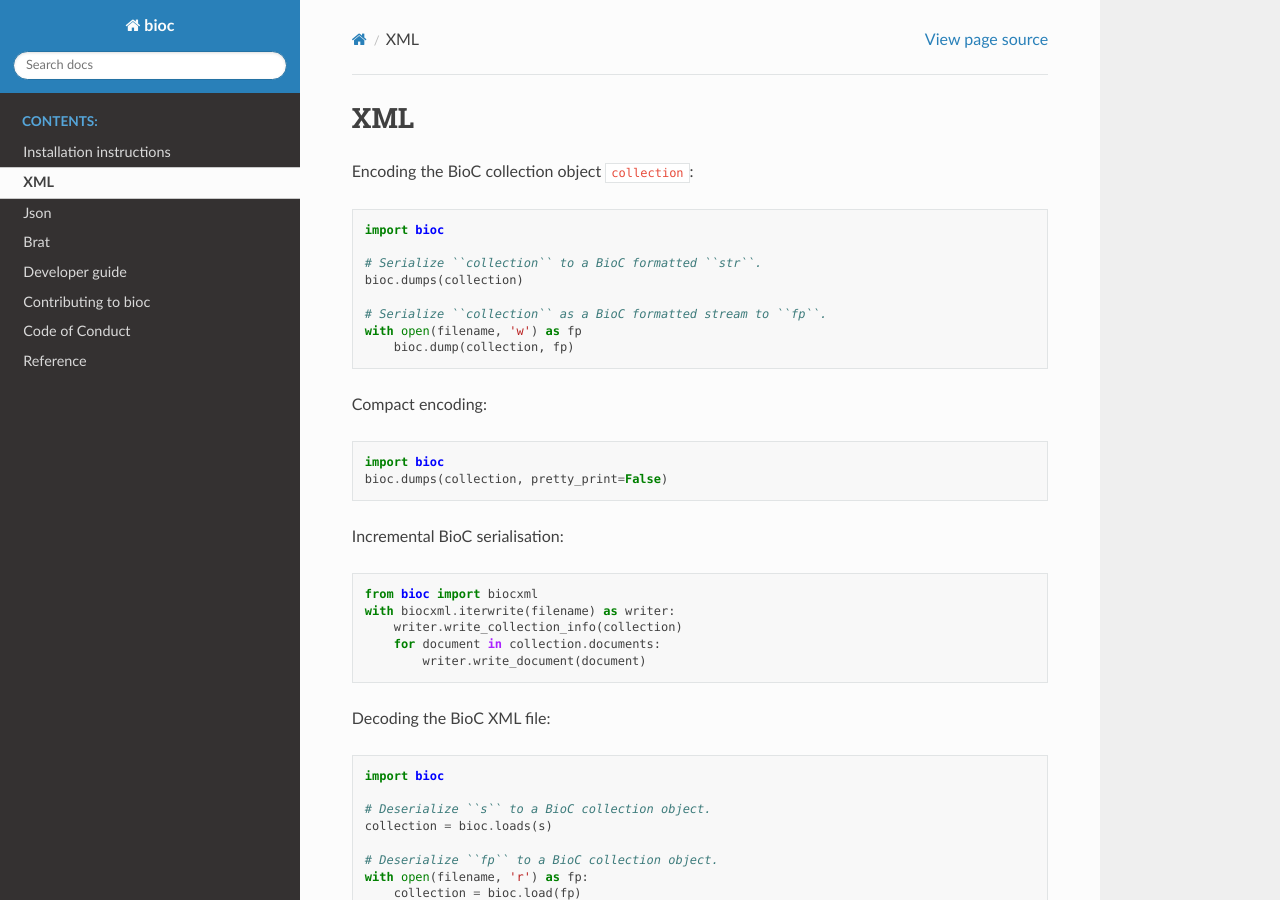
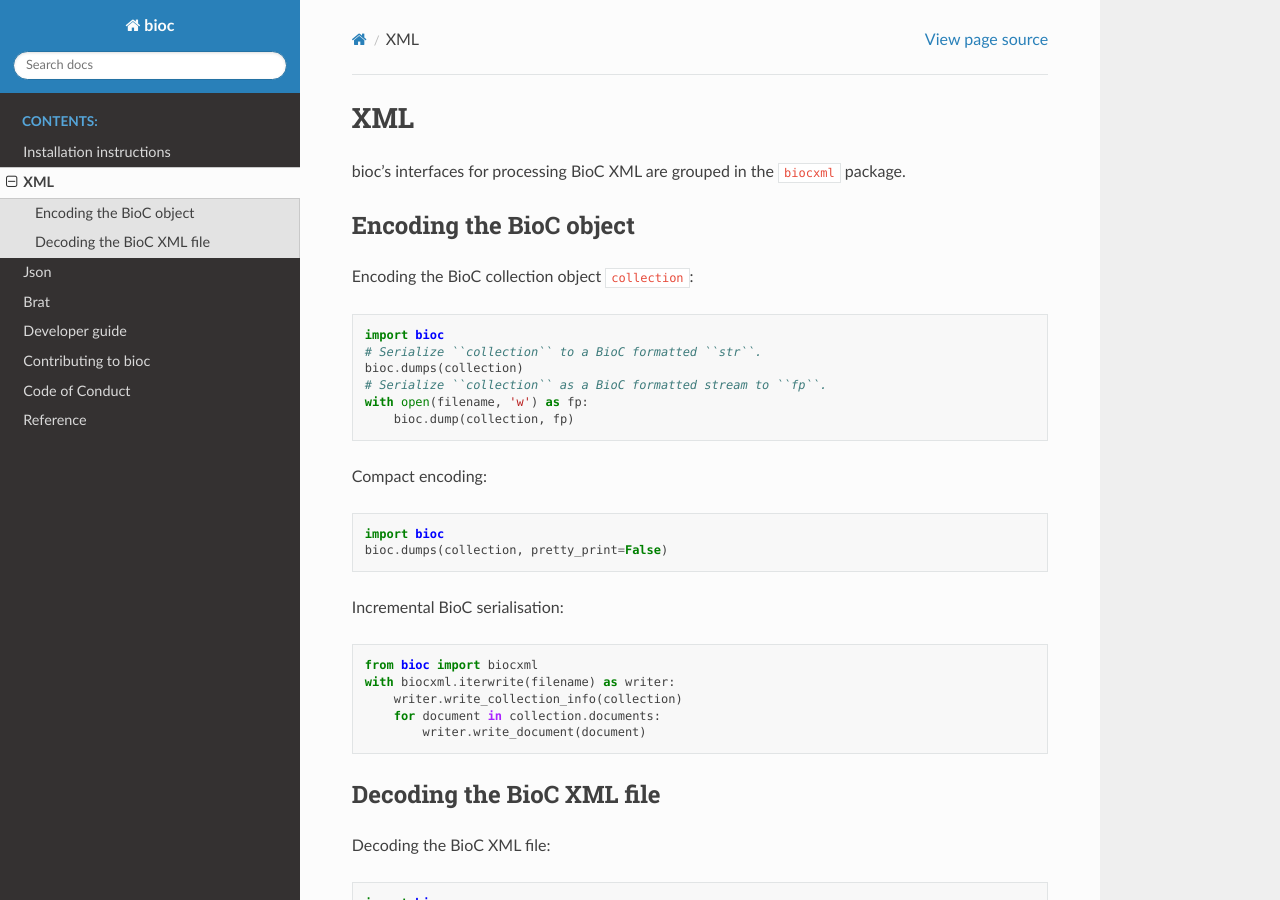
Before and after one commit to bionlplab/bioc, a Sphinx documentation site: the page built from docs/source/biocxml.md, in a window 1280 px wide and 900 px high. Built offline with Sphinx 7.4.7 and the Read the Docs theme 2.0.0, drawn with Linux system fonts in a browser that asks for light colours.

````diff
--- a/docs/source/biocjson.md
+++ b/docs/source/biocjson.md
@@ -1,4 +1,6 @@
 # Json
+
+## Encoding the BioC object
 
 Encoding the BioC collection object `collection`:
 
@@ -20,7 +22,7 @@ import bioc
 bioc.dumps(collection, BioCFileType.BIOC_JSON)
 ```
 
-Decoding the BioC Json file:
+## Decoding the BioC Json file
 
 ```python
 import bioc
--- a/docs/source/biocxml.md
+++ b/docs/source/biocxml.md
@@ -1,15 +1,17 @@
 # XML
+
+bioc's interfaces for processing BioC XML are grouped in the `biocxml` package.
+
+## Encoding the BioC object
 
 Encoding the BioC collection object `collection`:
 
 ```python
 import bioc
-
 # Serialize ``collection`` to a BioC formatted ``str``.
 bioc.dumps(collection)
-
 # Serialize ``collection`` as a BioC formatted stream to ``fp``.
-with open(filename, 'w') as fp
+with open(filename, 'w') as fp:
     bioc.dump(collection, fp)
 ```
 
@@ -30,14 +32,14 @@ with biocxml.iterwrite(filename) as writer:
         writer.write_document(document)
 ```
 
+## Decoding the BioC XML file
+
 Decoding the BioC XML file:
 
 ```python
 import bioc
-
 # Deserialize ``s`` to a BioC collection object.
 collection = bioc.loads(s)
-
 # Deserialize ``fp`` to a BioC collection object.
 with open(filename, 'r') as fp:
     collection = bioc.load(fp)
@@ -47,14 +49,12 @@ Incrementally decoding the BioC XML file:
 
 ```python
 from bioc import biocxml
-
 # read from a file
 with biocxml.iterparse(filename) as reader:
     collection_info = reader.get_collection_info()
     for document in reader:
         # process document
         ...
-
 # read from a ByteIO
 with biocxml.iterparse(open(filename, 'rb')) as reader:
     collection_info = reader.get_collection_info()
````
